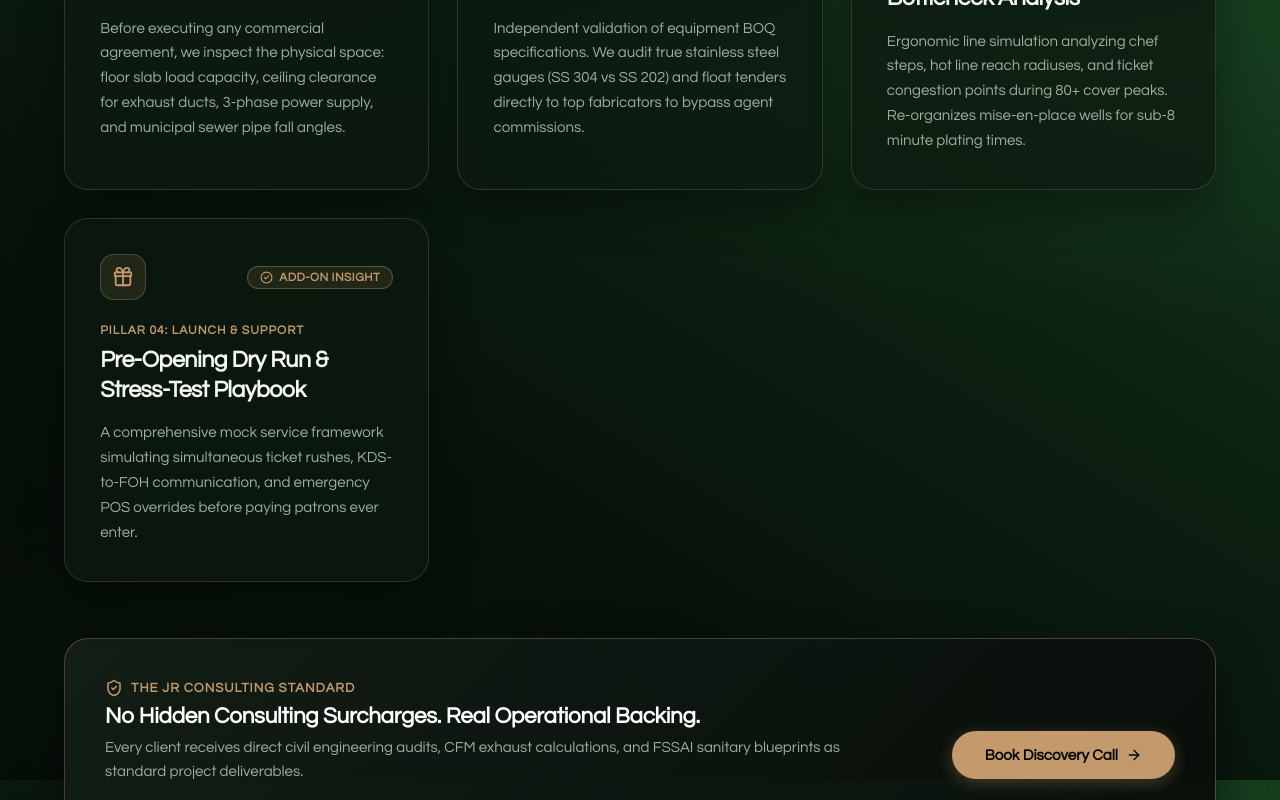
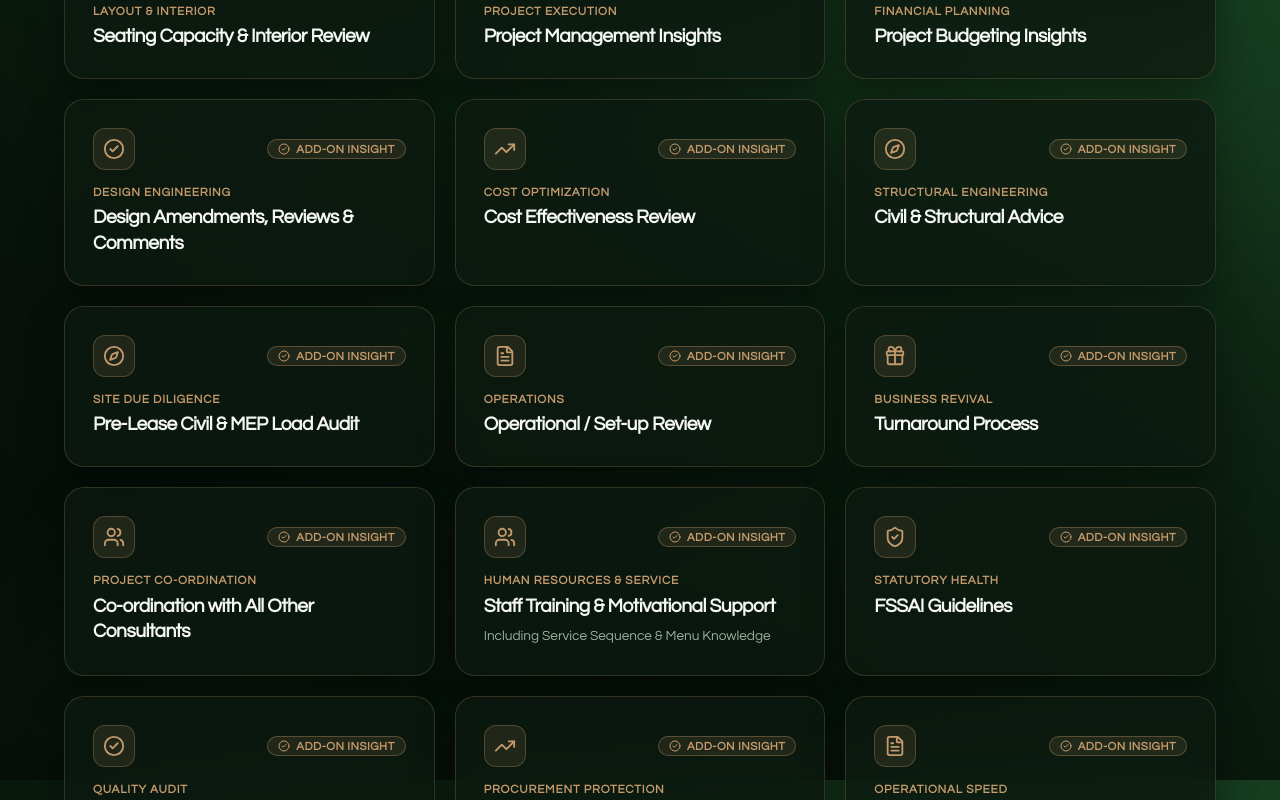
Before and after one commit to Bhargavrajput0110/JRconsultancy, a React (Vite) app in the folder client/: page /services in a window 1280 px wide. Shown: the part 4820-5620 px from the top of the page. Built offline with nearby package versions, Linux system fonts and the light colour scheme.

Commit message:
feat: add all advisory points from handwritten note and remove definitions from all add-on insight points

```diff
--- a/client/src/pages/Home.tsx
+++ b/client/src/pages/Home.tsx
@@ -502,22 +502,35 @@ export default function Home() {
                 {selectedService === 5 && (
                   <>
                     <p className="bento-tag">05 / Add on insight</p>
-                    <h3 style={{ fontSize: 'clamp(1.6rem, 4vw, 2.4rem)', marginBottom: '1.25rem', lineHeight: 1.25 }}>Strategic civil audits & operational insights.</h3>
-                    <p style={{ color: 'var(--color-text-muted)', fontSize: 'clamp(0.95rem, 2vw, 1.15rem)', marginBottom: '1.75rem', lineHeight: 1.6 }}>Example: We conduct deep technical site inspections and line-flow simulations to prevent costly structural reworks and peak-hour service delays.</p>
-                    <div style={{ display: 'grid', gridTemplateColumns: 'repeat(auto-fit, minmax(min(100%, 220px), 1fr))', gap: '1.5rem' }}>
+                    <h3 style={{ fontSize: 'clamp(1.6rem, 4vw, 2.4rem)', marginBottom: '1.25rem', lineHeight: 1.25 }}>Add-on Services & Advisory.</h3>
+                    <div style={{ display: 'grid', gridTemplateColumns: 'repeat(auto-fit, minmax(min(100%, 250px), 1fr))', gap: '1.5rem', marginTop: '1.5rem' }}>
                       <div>
-                        <h4 style={{ color: 'var(--color-accent)', marginBottom: '0.85rem', fontSize: '1.1rem' }}>Civil & Site Audits</h4>
+                        <h4 style={{ color: 'var(--color-accent)', marginBottom: '0.85rem', fontSize: '1.05rem', textTransform: 'uppercase', letterSpacing: '0.5px' }}>Design & Civil Reviews</h4>
                         <ul className="modal-feature-list">
-                          <li className="modal-feature-item"><span className="modal-feature-dot" /><div className="modal-feature-text"><strong>Pre-Lease MEP & Civil Audit:</strong> Slab load capacity, ceiling clearance, and drainage connectivity checks.</div></li>
-                          <li className="modal-feature-item"><span className="modal-feature-dot" /><div className="modal-feature-text"><strong>Underground Plumbing Slopes:</strong> Fall gradient verification and commercial grease interceptor sizing.</div></li>
+                          <li className="modal-feature-item"><span className="modal-feature-dot" /><div className="modal-feature-text">Seating Capacity & Interior Review</div></li>
+                          <li className="modal-feature-item"><span className="modal-feature-dot" /><div className="modal-feature-text">Civil & Structural Advice</div></li>
+                          <li className="modal-feature-item"><span className="modal-feature-dot" /><div className="modal-feature-text">Design Amendments, Reviews & Comments</div></li>
+                          <li className="modal-feature-item"><span className="modal-feature-dot" /><div className="modal-feature-text">Pre-Lease Civil & MEP Load Audit</div></li>
+                          <li className="modal-feature-item"><span className="modal-feature-dot" /><div className="modal-feature-text">Co-ordination with All Other Consultants</div></li>
                         </ul>
                       </div>
                       <div>
-                        <h4 style={{ color: 'var(--color-accent)', marginBottom: '0.85rem', fontSize: '1.1rem' }}>Operations & Benchmarking</h4>
+                        <h4 style={{ color: 'var(--color-accent)', marginBottom: '0.85rem', fontSize: '1.05rem', textTransform: 'uppercase', letterSpacing: '0.5px' }}>Project & Cost Control</h4>
                         <ul className="modal-feature-list">
-                          <li className="modal-feature-item"><span className="modal-feature-dot" /><div className="modal-feature-text"><strong>Vendor Tender & Price Benchmark:</strong> Direct factory BOQ validation, SS 304 gauge audits, and fair price negotiation.</div></li>
-                          <li className="modal-feature-item"><span className="modal-feature-dot" /><div className="modal-feature-text"><strong>Station Bottleneck Analysis:</strong> Chef movement simulation to eliminate ticket delay points during peak rushes.</div></li>
-                          <li className="modal-feature-item"><span className="modal-feature-dot" /><div className="modal-feature-text"><strong>Pre-Opening Dry Run:</strong> Kitchen stress-testing with simulated ticket rushes before paying guests enter.</div></li>
+                          <li className="modal-feature-item"><span className="modal-feature-dot" /><div className="modal-feature-text">Project Management Insights</div></li>
+                          <li className="modal-feature-item"><span className="modal-feature-dot" /><div className="modal-feature-text">Project Budgeting Insights</div></li>
+                          <li className="modal-feature-item"><span className="modal-feature-dot" /><div className="modal-feature-text">Cost Effectiveness Review</div></li>
+                          <li className="modal-feature-item"><span className="modal-feature-dot" /><div className="modal-feature-text">Direct Vendor Tender & Price Benchmark</div></li>
+                        </ul>
+                      </div>
+                      <div>
+                        <h4 style={{ color: 'var(--color-accent)', marginBottom: '0.85rem', fontSize: '1.05rem', textTransform: 'uppercase', letterSpacing: '0.5px' }}>Operations & Training</h4>
+                        <ul className="modal-feature-list">
+                          <li className="modal-feature-item"><span className="modal-feature-dot" /><div className="modal-feature-text">Operational / Set-up Review</div></li>
+                          <li className="modal-feature-item"><span className="modal-feature-dot" /><div className="modal-feature-text">Turnaround Process</div></li>
+                          <li className="modal-feature-item"><span className="modal-feature-dot" /><div className="modal-feature-text">Staff Training + Motivational Support (including Service Sequence & Menu Knowledge)</div></li>
+                          <li className="modal-feature-item"><span className="modal-feature-dot" /><div className="modal-feature-text">FSSAI Guidelines</div></li>
+                          <li className="modal-feature-item"><span className="modal-feature-dot" /><div className="modal-feature-text">Identifying Service & Product Gaps</div></li>
                         </ul>
                       </div>
                     </div>
--- a/client/src/pages/ServicesPage.tsx
+++ b/client/src/pages/ServicesPage.tsx
@@ -10,7 +10,8 @@ import {
   FileText,
   CheckCircle2,
   Gift,
-  ArrowRight
+  ArrowRight,
+  Users
 } from 'lucide-react'
 import SmoothScroll from '../components/SmoothScroll'
 import Header from '../components/Header'
@@ -86,47 +87,105 @@ export default function ServicesPage() {
     },
     {
       num: '05',
-      title: 'Add-on Insights: Technical Audits & Simulations',
+      title: 'Add-on Insights: Advisory & Reviews',
       subtitle: 'Value-driven technical feasibility and operational safeguards.',
-      desc: 'Essential structural and operational audits that safeguard your investment. We perform rigorous pre-lease civil inspections, direct vendor quote benchmarking, line-flow bottleneck simulations, and pre-opening mock stress tests.',
+      desc: 'Specialized advisory services and reviews across seating capacity, project management, budgeting, civil advice, staff training, and operational turnarounds.',
       deliverables: [
-        'Pre-lease civil walkthrough, structural slab load-bearing & drainage audit',
-        'Direct vendor tender benchmark & SS 304 equipment BOQ specification audits',
-        'Station workload simulation & ergonomic line bottleneck analysis',
-        'Pre-opening mock service dry run and kitchen stress-testing',
-        'Grease trap sizing & municipal drainage fall gradient compliance'
+        'Seating Capacity & Interior Review',
+        'Project Management Insights & Project Budgeting Insights',
+        'Design Amendments, Reviews & Comments',
+        'Cost Effectiveness Review & Direct Vendor Tender Benchmarks',
+        'Civil & Structural Advice and Pre-Lease MEP Audits',
+        'Operational / Set-up Review and Turnaround Process',
+        'Co-ordination with All Other Consultants',
+        'Staff Training & Motivational Support (incl. Service Sequence & Menu Knowledge)',
+        'FSSAI Guidelines Compliance Review',
+        'Identifying Service & Product Gaps'
       ]
     }
   ]
 
   const addOnInsights = [
     {
-      icon: <Compass size={22} color="var(--color-accent, #c49a6c)" />,
-      badge: 'Site Due Diligence',
-      title: 'Pre-Lease Civil & MEP Load Audit',
-      pairedWith: 'Pillar 01: Site Selection & Planning',
-      desc: 'Before executing any commercial agreement, we inspect the physical space: floor slab load capacity, ceiling clearance for exhaust ducts, 3-phase power supply, and municipal sewer pipe fall angles.'
+      icon: <Users size={22} color="var(--color-accent, #c49a6c)" />,
+      category: 'Layout & Interior',
+      title: 'Seating Capacity & Interior Review'
+    },
+    {
+      icon: <FileText size={22} color="var(--color-accent, #c49a6c)" />,
+      category: 'Project Execution',
+      title: 'Project Management Insights'
     },
     {
       icon: <TrendingUp size={22} color="var(--color-accent, #c49a6c)" />,
-      badge: 'CAPEX Protection',
-      title: 'Direct Vendor Tender & Price Benchmark',
-      pairedWith: 'Pillar 02: Procurement & Fabrications',
-      desc: 'Independent validation of equipment BOQ specifications. We audit true stainless steel gauges (SS 304 vs SS 202) and float tenders directly to top fabricators to bypass agent commissions.'
+      category: 'Financial Planning',
+      title: 'Project Budgeting Insights'
+    },
+    {
+      icon: <CheckCircle2 size={22} color="var(--color-accent, #c49a6c)" />,
+      category: 'Design Engineering',
+      title: 'Design Amendments, Reviews & Comments'
+    },
+    {
+      icon: <TrendingUp size={22} color="var(--color-accent, #c49a6c)" />,
+      category: 'Cost Optimization',
+      title: 'Cost Effectiveness Review'
+    },
+    {
+      icon: <Compass size={22} color="var(--color-accent, #c49a6c)" />,
+      category: 'Structural Engineering',
+      title: 'Civil & Structural Advice'
+    },
+    {
+      icon: <Compass size={22} color="var(--color-accent, #c49a6c)" />,
+      category: 'Site Due Diligence',
+      title: 'Pre-Lease Civil & MEP Load Audit'
     },
     {
       icon: <FileText size={22} color="var(--color-accent, #c49a6c)" />,
-      badge: 'Operational Speed',
-      title: 'Station Workload & Bottleneck Analysis',
-      pairedWith: 'Pillar 03: People & Operational Systems',
-      desc: 'Ergonomic line simulation analyzing chef steps, hot line reach radiuses, and ticket congestion points during 80+ cover peaks. Re-organizes mise-en-place wells for sub-8 minute plating times.'
+      category: 'Operations',
+      title: 'Operational / Set-up Review'
     },
     {
       icon: <Gift size={22} color="var(--color-accent, #c49a6c)" />,
-      badge: 'Launch Strategy',
-      title: 'Pre-Opening Dry Run & Stress-Test Playbook',
-      pairedWith: 'Pillar 04: Launch & Support',
-      desc: 'A comprehensive mock service framework simulating simultaneous ticket rushes, KDS-to-FOH communication, and emergency POS overrides before paying patrons ever enter.'
+      category: 'Business Revival',
+      title: 'Turnaround Process'
+    },
+    {
+      icon: <Users size={22} color="var(--color-accent, #c49a6c)" />,
+      category: 'Project Co-ordination',
+      title: 'Co-ordination with All Other Consultants'
+    },
+    {
+      icon: <Users size={22} color="var(--color-accent, #c49a6c)" />,
+      category: 'Human Resources & Service',
+      title: 'Staff Training & Motivational Support',
+      subtitle: 'Including Service Sequence & Menu Knowledge'
+    },
+    {
+      icon: <ShieldCheck size={22} color="var(--color-accent, #c49a6c)" />,
+      category: 'Statutory Health',
+      title: 'FSSAI Guidelines'
+    },
+    {
+      icon: <CheckCircle2 size={22} color="var(--color-accent, #c49a6c)" />,
+      category: 'Quality Audit',
+      title: 'Identifying Service & Product Gaps'
+    },
+    {
+      icon: <TrendingUp size={22} color="var(--color-accent, #c49a6c)" />,
+      category: 'Procurement Protection',
+      title: 'Direct Vendor Tender & Price Benchmark'
+    },
+    {
+      icon: <FileText size={22} color="var(--color-accent, #c49a6c)" />,
+      category: 'Operational Speed',
+      title: 'Station Workload & Bottleneck Analysis'
+    },
+    {
+      icon: <Gift size={22} color="var(--color-accent, #c49a6c)" />,
+      category: 'Launch Strategy',
+      title: 'Pre-Opening Dry Run & Stress-Test Playbook'
     }
   ]
 
@@ -292,23 +351,23 @@ export default function ServicesPage() {
           {/* Cards Grid */}
           <div style={{
             display: 'grid',
-            gridTemplateColumns: 'repeat(auto-fit, minmax(min(100%, 300px), 1fr))',
-            gap: '1.75rem'
+            gridTemplateColumns: 'repeat(auto-fill, minmax(min(100%, 280px), 1fr))',
+            gap: '1.25rem'
           }}>
             {addOnInsights.map((insight, idx) => (
               <motion.div
                 key={idx}
-                initial={{ opacity: 0, y: 25 }}
+                initial={{ opacity: 0, y: 20 }}
                 whileInView={{ opacity: 1, y: 0 }}
                 viewport={{ once: true }}
-                transition={{ duration: 0.5, delay: idx * 0.08 }}
+                transition={{ duration: 0.4, delay: (idx % 6) * 0.05 }}
               >
                 <SpotlightCard
-                  className="bento-card"
+                  className="bento-card hover-scale-slight"
                   style={{
                     height: '100%',
-                    padding: 'clamp(1.5rem, 4vw, 2.2rem)',
-                    borderRadius: '24px',
+                    padding: 'clamp(1.35rem, 3vw, 1.75rem)',
+                    borderRadius: '20px',
                     display: 'flex',
                     flexDirection: 'column',
                     justifyContent: 'space-between',
@@ -321,13 +380,13 @@ export default function ServicesPage() {
                       display: 'flex',
                       justifyContent: 'space-between',
                       alignItems: 'center',
-                      marginBottom: '1.5rem',
+                      marginBottom: '1rem',
                       gap: '10px'
                     }}>
                       <div style={{
-                        width: '46px',
-                        height: '46px',
-                        borderRadius: '14px',
+                        width: '42px',
+                        height: '42px',
+                        borderRadius: '12px',
                         background: 'rgba(196, 154, 108, 0.12)',
                         border: '1px solid rgba(196, 154, 108, 0.3)',
                         display: 'flex',
@@ -344,48 +403,51 @@ export default function ServicesPage() {
                         gap: '6px',
                         background: 'rgba(196, 154, 108, 0.12)',
                         border: '1px solid rgba(196, 154, 108, 0.35)',
-                        borderRadius: '16px',
-                        padding: '4px 12px',
-                        fontSize: '0.74rem',
+                        borderRadius: '14px',
+                        padding: '3px 10px',
+                        fontSize: '0.72rem',
                         fontWeight: 700,
                         letterSpacing: '0.5px',
                         color: 'var(--color-accent, #c49a6c)',
                         textTransform: 'uppercase'
                       }}>
-                        <CheckCircle2 size={13} />
+                        <CheckCircle2 size={12} />
                         <span>Add-on Insight</span>
                       </div>
                     </div>
 
                     <div style={{
-                      fontSize: '0.76rem',
+                      fontSize: '0.74rem',
                       color: 'var(--color-accent, #c49a6c)',
                       fontWeight: 600,
-                      letterSpacing: '1px',
+                      letterSpacing: '0.8px',
                       textTransform: 'uppercase',
-                      marginBottom: '0.5rem'
+                      marginBottom: '0.45rem'
                     }}>
-                      {insight.pairedWith}
+                      {insight.category}
                     </div>
 
                     <h3 style={{
-                      fontSize: '1.45rem',
+                      fontSize: '1.2rem',
                       fontFamily: 'var(--font-heading)',
                       color: 'var(--color-text)',
-                      marginBottom: '1rem',
-                      lineHeight: 1.3
+                      lineHeight: 1.35,
+                      margin: 0
                     }}>
                       {insight.title}
                     </h3>
 
+                    {insight.subtitle && (
                       <p style={{
                         color: 'var(--color-text-muted)',
-                      fontSize: '0.94rem',
-                      lineHeight: 1.65,
+                        fontSize: '0.85rem',
+                        lineHeight: 1.45,
+                        marginTop: '0.5rem',
                         marginBottom: 0
                       }}>
-                      {insight.desc}
+                        {insight.subtitle}
                       </p>
+                    )}
                   </div>
                 </SpotlightCard>
               </motion.div>
```
Also changed, not shown: client/src/components/Services.tsx (+45 -9 lines). Lines whose indentation alone changed are shown as unchanged.
